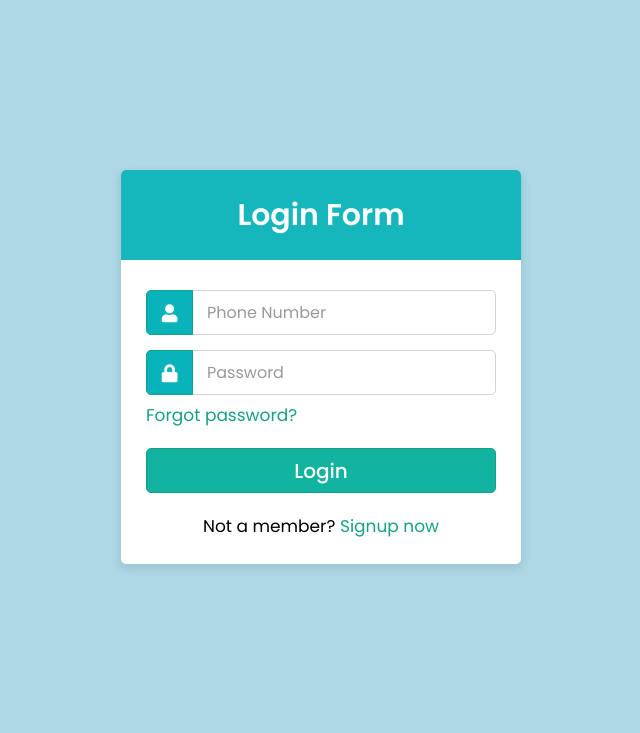
After one commit to HozefaArielwala/AdminPanel, a PHP site: page /Login-Page.html in a window 1280 px wide. The commit adds this page. Shown: the top 733 px of the page, without its empty margins (319-959 px from the left). Run offline with PHP 8.4, Linux system fonts and the light colour scheme.

Commit message:
LoginPage Added

```diff
--- /dev/null
+++ b/Login-Page.html
@@ -0,0 +1,34 @@
+<!DOCTYPE html>
+<!-- Created By CodingLab - www.codinglabweb.com -->
+<html lang="en" dir="ltr">
+  <head>
+    <meta charset="utf-8">
+    <meta name="viewport" content="width=device-width, initial-scale=1.0">
+    <title>Admin Login</title>
+    <link rel="stylesheet" href="css2.css">
+    <link rel="stylesheet" href="https://cdnjs.cloudflare.com/ajax/libs/font-awesome/5.15.2/css/all.min.css"/>
+  </head>
+  <body>
+    <div class="container">
+      <div class="wrapper">
+        <div class="title"><span>Login Form</span></div>
+        <form action="#">
+          <div class="row">
+            <i class="fas fa-user"></i>
+            <input type="text" placeholder="Phone Number" required>
+          </div>
+          <div class="row">
+            <i class="fas fa-lock"></i>
+            <input type="password" placeholder="Password" required>
+          </div>
+          <div class="pass"><a href="#">Forgot password?</a></div>
+          <div class="row button">
+            <input type="submit" value="Login">
+          </div>
+          <div class="signup-link">Not a member? <a href="#">Signup now</a></div>
+        </form>
+      </div>
+    </div>
+
+  </body>
+</html>
--- /dev/null
+++ b/css2.css
@@ -0,0 +1,109 @@
+@import url('https://fonts.googleapis.com/css2?family=Poppins:wght@200;300;400;500;600;700&display=swap');
+*{
+  margin: 0;
+  padding: 0;
+  box-sizing: border-box;
+  font-family: 'Poppins',sans-serif;
+}
+body{
+  background: lightblue;
+  overflow: hidden;
+}
+::selection{
+  background: rgb(17, 179, 152);
+}
+.container{
+  max-width: 440px;
+  padding: 0 20px;
+  margin: 170px auto;
+}
+.wrapper{
+  width: 100%;
+  background: #fff;
+  border-radius: 5px;
+  box-shadow: 0px 4px 10px 1px rgba(0,0,0,0.1);
+}
+.wrapper .title{
+  height: 90px;
+  background: #15b7bd;
+  border-radius: 5px 5px 0 0;
+  color: #fff;
+  font-size: 30px;
+  font-weight: 600;
+  display: flex;
+  align-items: center;
+  justify-content: center;
+}
+.wrapper form{
+  padding: 30px 25px 25px 25px;
+}
+.wrapper form .row{
+  height: 45px;
+  margin-bottom: 15px;
+  position: relative;
+}
+.wrapper form .row input{
+  height: 100%;
+  width: 100%;
+  outline: none;
+  padding-left: 60px;
+  border-radius: 5px;
+  border: 1px solid lightgrey;
+  font-size: 16px;
+  transition: all 0.3s ease;
+}
+form .row input:focus{
+  border-color: #1bffd1;
+  box-shadow: inset 0px 0px 2px 2px rgb(25, 255, 209);
+}
+form .row input::placeholder{
+  color: #999;
+}
+.wrapper form .row i{
+  position: absolute;
+  width: 47px;
+  height: 100%;
+  color: #fff;
+  font-size: 18px;
+  background: #08b3b9;
+  border: 1px solid #16a085;
+  border-radius: 5px 0 0 5px;
+  display: flex;
+  align-items: center;
+  justify-content: center;
+}
+.wrapper form .pass{
+  margin: -8px 0 20px 0;
+}
+.wrapper form .pass a{
+  color: #16a085;
+  font-size: 17px;
+  text-decoration: none;
+}
+.wrapper form .pass a:hover{
+  text-decoration: underline;
+}
+.wrapper form .button input{
+  color: #fff;
+  font-size: 20px;
+  font-weight: 500;
+  padding-left: 0px;
+  background: #13b49f;
+  border: 1px solid #16a085;
+  cursor: pointer;
+}
+form .button input:hover{
+  background: #12876f;
+}
+.wrapper form .signup-link{
+  text-align: center;
+  margin-top: 20px;
+  font-size: 17px;
+}
+.wrapper form .signup-link a{
+  color: #16a085;
+  text-decoration: none;
+}
+form .signup-link a:hover{
+  text-decoration: underline;
+}
--- a/index.html
+++ b/index.html
@@ -30,7 +30,7 @@
               </a>
               <div class="dropdown-menu" aria-labelledby="navbarDropdownMenuLink">
                 <a class="dropdown-item" href="#">New Registration</a>
-                <a class="dropdown-item" href="#">Admin Login</a>
+                <a class="dropdown-item" href="Login-Page.html">Admin Login</a>
               </div>
             </li>
           </ul>
```
Also changed, not shown: css1.css (+14 -3 lines).
